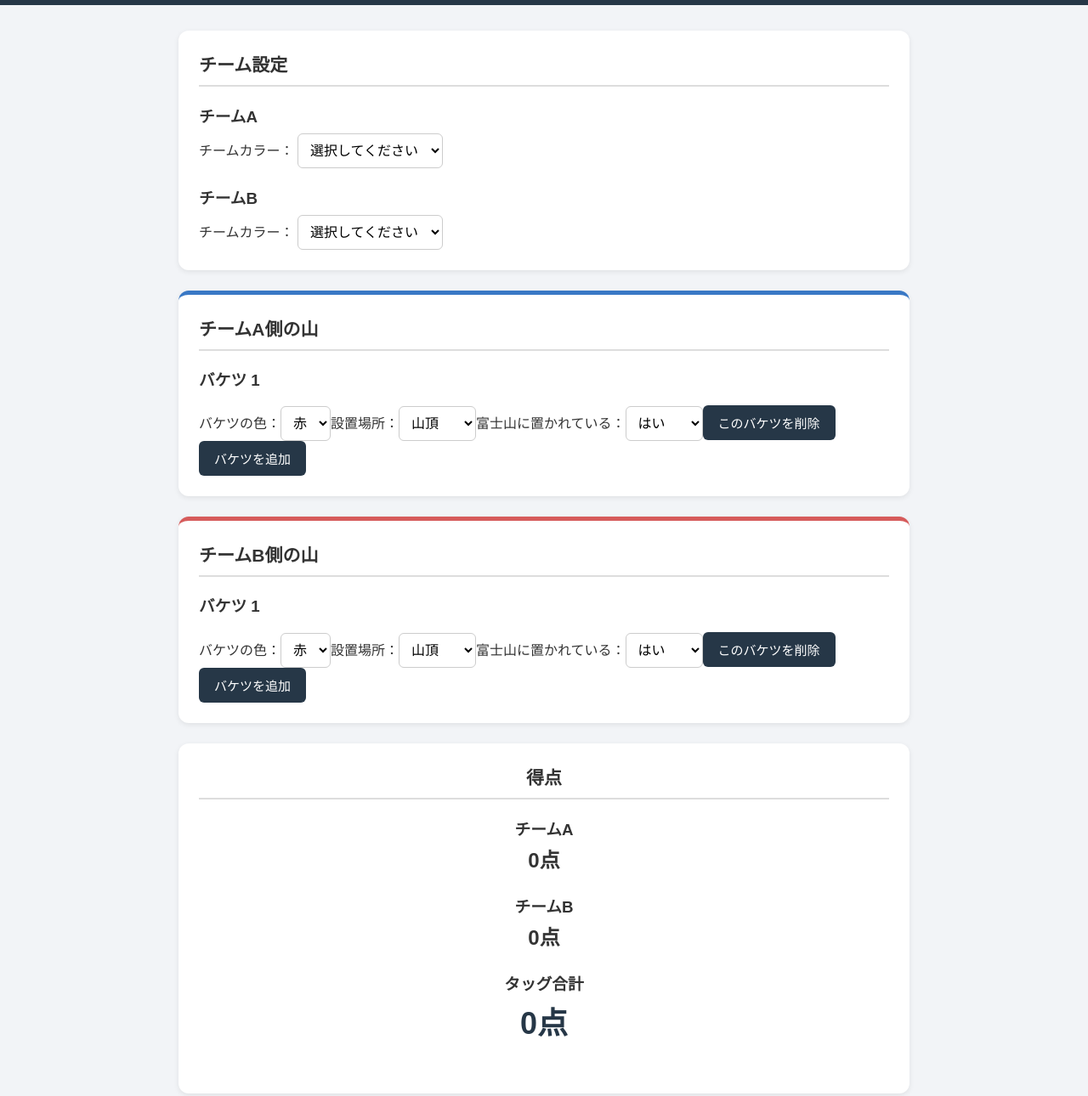
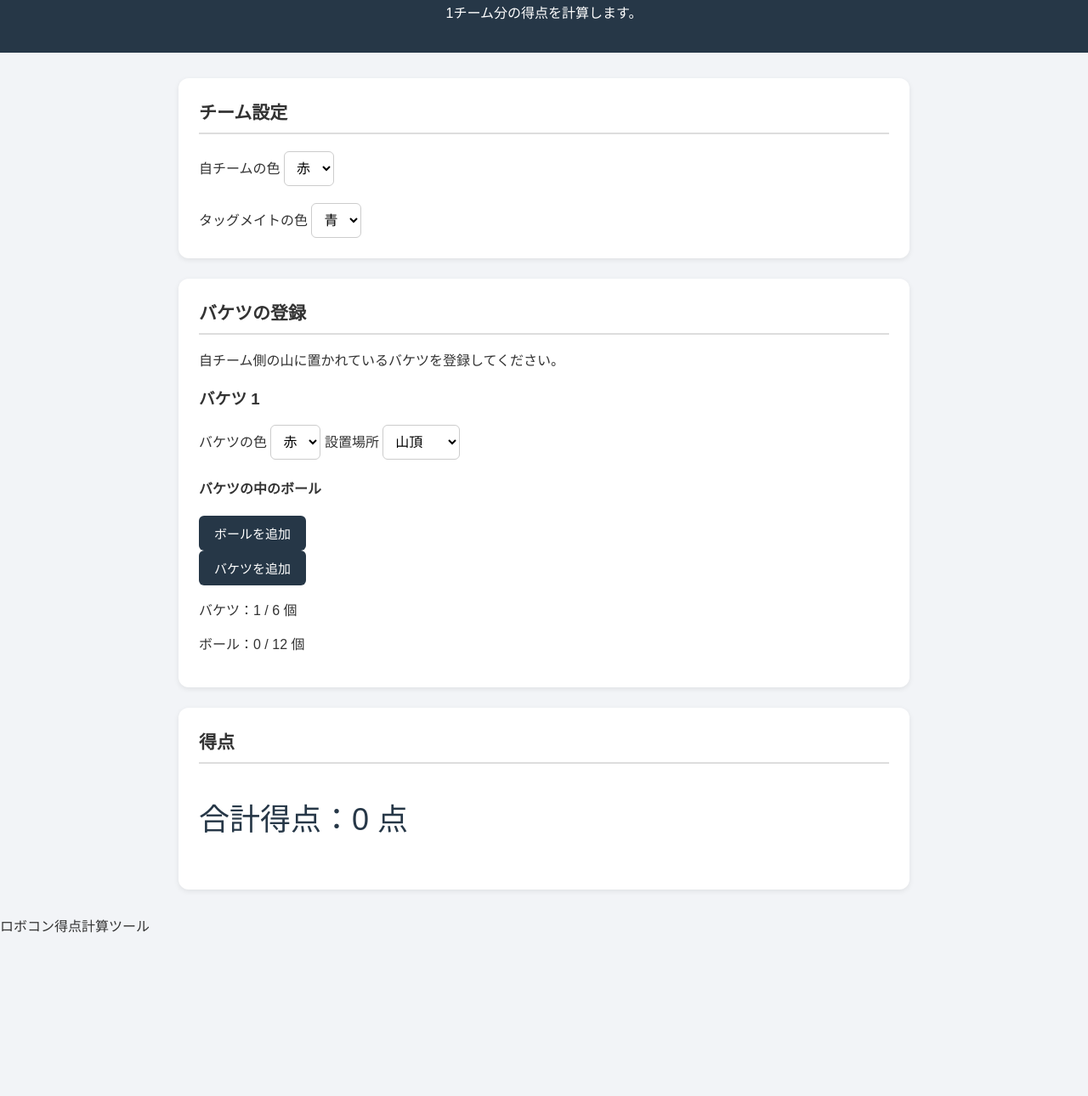
Before and after one commit to Nakaza0701/korobo2027-score-calculator, a plain HTML site: page index.html in a window 1280 px wide. Shown: the part 69-1359 px from the top of the page at 85% size. After the commit the page ends 1186 px from the top, so only its background shows below. Drawn offline with Linux system fonts and the light colour scheme.

Commit message:
feat: 集計対象を1チームのみに変更

```diff
--- a/index.html
+++ b/index.html
@@ -4,14 +4,14 @@
 <head>
     <meta charset="UTF-8">
     <meta name="viewport" content="width=device-width, initial-scale=1.0">
-    <title>交流ロボコン2027 得点計算</title>
-
+    <title>ロボコン得点計算ツール</title>
     <link rel="stylesheet" href="css/style.css">
 </head>
 
 <body>
     <header>
-        <h1>交流ロボコン2027 得点計算</h1>
+        <h1>ロボコン得点計算ツール</h1>
+        <p>1チーム分の得点を計算します。</p>
     </header>
 
     <main>
@@ -19,66 +19,94 @@
         <section id="team-settings">
             <h2>チーム設定</h2>
 
-            <div>
-                <h3>チームA</h3>
-                <label for="team-a-color">チームカラー：</label>
-                <select id="team-a-color">
-                    <option value="">選択してください</option>
+            <div class="team-color">
+                <label for="my-team-color">自チームの色</label>
+                <select id="my-team-color">
+                    <option value="red">赤</option>
+                    <option value="blue">青</option>
                 </select>
             </div>
 
-            <div>
-                <h3>チームB</h3>
-                <label for="team-b-color">チームカラー：</label>
-                <select id="team-b-color">
-                    <option value="">選択してください</option>
+            <div class="team-color">
+                <label for="partner-team-color">タッグメイトの色</label>
+                <select id="partner-team-color">
+                    <option value="blue">青</option>
+                    <option value="red">赤</option>
                 </select>
             </div>
         </section>
 
-        <!-- Aチーム側の山 -->
-        <section id="team-a-area">
-            <h2>チームA側の山</h2>
+        <!-- バケツの登録 -->
+        <section id="bucket-section">
+            <h2>バケツの登録</h2>
+            <p>自チーム側の山に置かれているバケツを登録してください。</p>
 
-            <div id="team-a-buckets">
-                <!-- バケツの入力欄をここに追加する -->
+            <div id="bucket-list">
+
+                <!-- 最初のバケツ -->
+                <div class="bucket-card">
+                    <h3>バケツ 1</h3>
+
+                    <div class="bucket-info">
+                        <label>
+                            バケツの色
+                            <select class="bucket-color">
+                                <option value="red">赤</option>
+                                <option value="blue">青</option>
+                            </select>
+                        </label>
+
+                        <label>
+                            設置場所
+                            <select class="bucket-location">
+                                <option value="summit">山頂</option>
+                                <option value="hut">山小屋</option>
+                                <option value="trailhead">登山口</option>
+                            </select>
+                        </label>
+                    </div>
+
+                    <div class="ball-section">
+                        <h4>バケツの中のボール</h4>
+
+                        <div class="ball-list">
+                            <!-- ボールはJavaScriptで追加 -->
+                        </div>
+
+                        <button type="button" class="add-ball-button">
+                            ボールを追加
+                        </button>
+                    </div>
+                </div>
+
             </div>
 
-            <button id="add-team-a-bucket">バケツを追加</button>
-        </section>
+            <button type="button" id="add-bucket-button">
+                バケツを追加
+            </button>
 
-        <!-- Bチーム側の山 -->
-        <section id="team-b-area">
-            <h2>チームB側の山</h2>
-
-            <div id="team-b-buckets">
-                <!-- バケツの入力欄をここに追加する -->
-            </div>
-
-            <button id="add-team-b-bucket">バケツを追加</button>
+            <p id="bucket-count">バケツ：1 / 6 個</p>
+            <p id="ball-count">ボール：0 / 12 個</p>
         </section>
 
         <!-- 得点表示 -->
-        <section id="score">
+        <section id="score-section">
             <h2>得点</h2>
 
-            <div>
-                <h3>チームA</h3>
-                <p id="team-a-score">0点</p>
-            </div>
+            <p id="total-score">
+                合計得点：0 点
+            </p>
 
-            <div>
-                <h3>チームB</h3>
-                <p id="team-b-score">0点</p>
-            </div>
-
-            <div>
-                <h3>タッグ合計</h3>
-                <p id="total-score">0点</p>
+            <div id="score-details">
+                <!-- 得点の内訳はJavaScriptで表示 -->
             </div>
         </section>
     </main>
 
+    <footer>
+        <p>ロボコン得点計算ツール</p>
+    </footer>
+
     <script src="js/main.js"></script>
 </body>
 </html>
```
